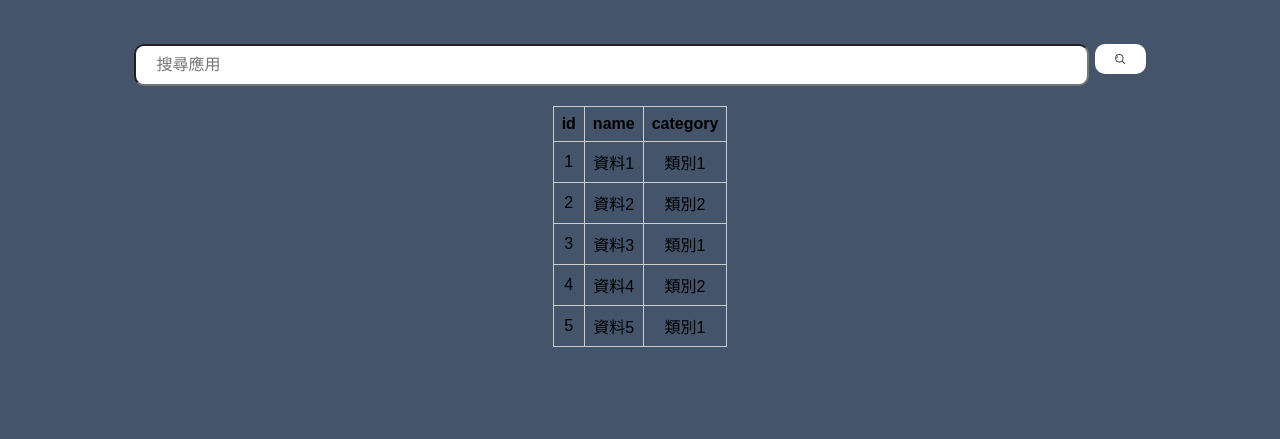
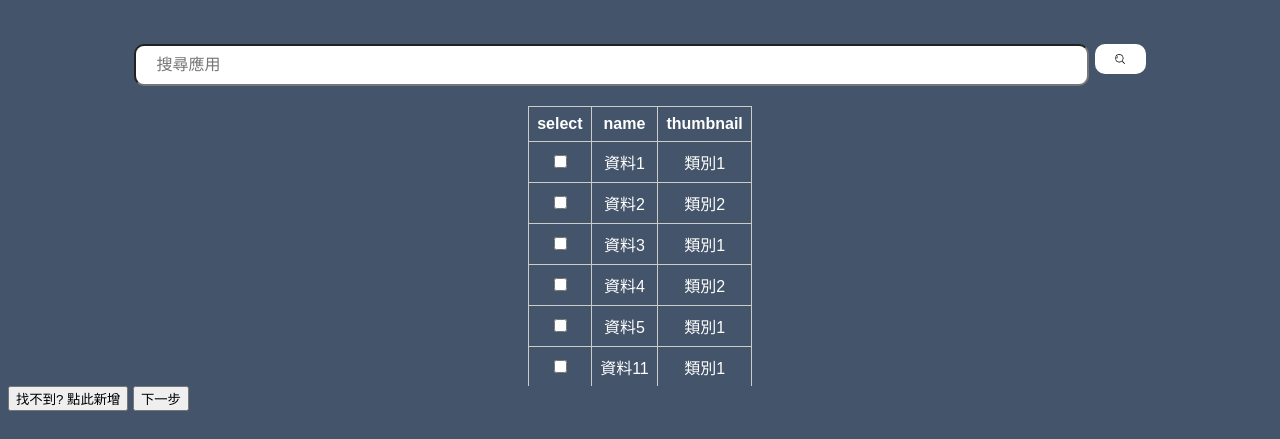
Before and after one commit to cies96035/2023-NYCU-Intro-Database-Project, a plain HTML site: page searchApp.html in a window 1280 px wide. Both pictures are taken after a click on the picture 1120 px from the left and 137 px from the top of the page. Shown: the part 78-517 px from the top of the page. Drawn offline with Linux system fonts and the light colour scheme.

Commit message:
searchApp html done

```diff
--- a/mainpage.js
+++ b/mainpage.js
@@ -1,4 +1,3 @@
-// JavaScript程式碼
 var button1 = document.getElementById('button1');
 button1.addEventListener('click', function() {
   window.location.href = 'searchApp.html'
--- a/searchApp.css
+++ b/searchApp.css
@@ -46,6 +46,7 @@
     margin-top: 20px;
     text-align: center;
     border-radius: 10px;
+    color: #FFFFFF;
   }
 
   table {
@@ -57,3 +58,7 @@
     padding: 8px;
     border: 1px solid #ccc;
   }
+  .table-container {
+    height: 300px; /* 設定容器的高度 */
+    overflow: auto; /* 增加滾動功能 */
+  }
--- a/searchApp.html
+++ b/searchApp.html
@@ -17,9 +17,17 @@
     <img src="search.png" id="search-button">
   </div>
 
-  <div id="search-results" class="search-results">
-    <!-- 搜尋結果將在這裡顯示 -->
+  <div class="table-container">
+    <div id="search-results" class="search-results">
+      <!-- 搜尋結果將在這裡顯示 -->
+    </div>
   </div>
+
+  <div class="button-container">
+    <button id="buttonAdd" class="button button-black-border">找不到? 點此新增</button>
+    <button id="buttonNext" class="button button-black-border">下一步</button>
+  </div>
+
 
 
 
--- a/searchApp.js
+++ b/searchApp.js
@@ -1,25 +1,25 @@
-// 獲取搜尋按鈕和搜尋結果的參考
+// todo : record the select items
+
+
 var searchButton = document.getElementById('search-button');
 var searchResults = document.getElementById('search-results');
+var buttonAdd = document.getElementById('buttonAdd');
+var buttonNext = document.getElementById('buttonNext');
 
-// 綁定搜尋按鈕的點擊事件
 searchButton.addEventListener('click', function() {
-  // 獲取輸入框中的搜尋關鍵字
   var searchKeyword = document.getElementById('search-input').value;
-
-  // 使用搜尋關鍵字進行資料搜尋
   var searchData = searchDataFunction(searchKeyword);
 
-  // 清空搜尋結果
   searchResults.innerHTML = '';
 
-  // 顯示搜尋結果
+  // create table ->
   if (searchData.length > 0) {
     var table = document.createElement('table');
     var tableHeader = document.createElement('tr');
     var headerKeys = Object.keys(searchData[0]);
+    headerKeys.unshift('select');
 
-    // 創建表頭
+    // table header
     for (var i = 0; i < headerKeys.length; i++) {
       var th = document.createElement('th');
       th.textContent = headerKeys[i];
@@ -27,10 +27,17 @@ searchButton.addEventListener('click', function() {
     }
     table.appendChild(tableHeader);
 
-    // 填充資料
+    // table rows
     for (var i = 0; i < searchData.length; i++) {
       var tableRow = document.createElement('tr');
       var rowData = Object.values(searchData[i]);
+
+      var checkbox = document.createElement('input');
+      checkbox.type = 'checkbox';
+
+      var checkboxCell = document.createElement('td');
+      checkboxCell.appendChild(checkbox);
+      tableRow.appendChild(checkboxCell);
 
       for (var j = 0; j < rowData.length; j++) {
         var td = document.createElement('td');
@@ -49,21 +56,43 @@ searchButton.addEventListener('click', function() {
   }
 });
 
-// 模擬資料搜尋的函數，返回符合關鍵字的資料
+
+// input: keyword, output applications
 function searchDataFunction(keyword) {
-  // 在此可以使用你的資料搜尋邏輯，這裡只是一個示例
+
+    // TODO: replace with sqlite
     var data = [
-    { id: 1, name: '資料1', category: '類別1' },
-    { id: 2, name: '資料2', category: '類別2' },
-    { id: 3, name: '資料3', category: '類別1' },
-    { id: 4, name: '資料4', category: '類別2' },
-    { id: 5, name: '資料5', category: '類別1' }
+        { name: '資料1', thumbnail: '類別1' },
+        { name: '資料2', thumbnail: '類別2' },
+        { name: '資料3', thumbnail: '類別1' },
+        { name: '資料4', thumbnail: '類別2' },
+        { name: '資料5', thumbnail: '類別1' },
+        { name: '資料11', thumbnail: '類別1' },
+        { name: '資料12', thumbnail: '類別1' },
+        { name: '資料13', thumbnail: '類別1' },
+        { name: '資料14', thumbnail: '類別1' },
+        { name: '資料21', thumbnail: '類別2' },
+        { name: '資料22', thumbnail: '類別2' },
+        { name: '資料23', thumbnail: '類別2' },
+        { name: '資料24', thumbnail: '類別2' },
+        { name: '資料31', thumbnail: '類別1' },
+        { name: '資料32', thumbnail: '類別1' },
+        { name: '資料33', thumbnail: '類別1' },
+        { name: '資料34', thumbnail: '類別1' },
+        { name: '資料41', thumbnail: '類別2' },
+        { name: '資料42', thumbnail: '類別2' },
+        { name: '資料43', thumbnail: '類別2' },
+        { name: '資料44', thumbnail: '類別2' },
+        { name: '資料51', thumbnail: '類別1' },
+        { name: '資料52', thumbnail: '類別1' },
+        { name: '資料53', thumbnail: '類別1' },
+        { name: '資料54', thumbnail: '類別1' }
     ];
 
     var results = [];
 
     for (var i = 0; i < data.length; i++) {
-    if (data[i].name.includes(keyword) || data[i].category.includes(keyword)) {
+        if (data[i].name.includes(keyword) || data[i].thumbnail.includes(keyword)) {
             results.push(data[i]);
         }
     }
@@ -71,19 +100,15 @@ function searchDataFunction(keyword) {
   return results;
 }
 
-// 在表格中的某個格子被點擊時觸發的處理函式
-function handleCellClick(event) {
-  // 取得被點擊的格子
-  var selectedCell = event.target;
 
-  // 添加/移除選取的樣式
-  selectedCell.classList.toggle('selected');
-}
+// TODO: add application
+buttonNext.addEventListener('click', function() {
 
-// 獲取所有的格子元素
-var cells = document.querySelectorAll('td');
+    window.location.href = 'hardwareStrict.html'
+});
 
-// 逐個綁定事件監聽器
-cells.forEach(function(cell) {
-  cell.addEventListener('click', handleCellClick);
+buttonNext.addEventListener('click', function() {
+
+    // TODO: store the data between pages
+    window.location.href = 'hardwareStrict.html'
 });
```
Also changed, not shown: 1 other file. Lines whose indentation alone changed are shown as unchanged.
